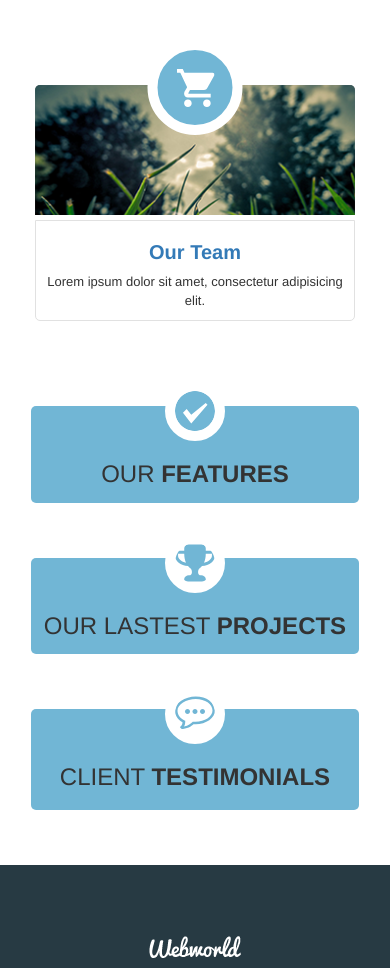
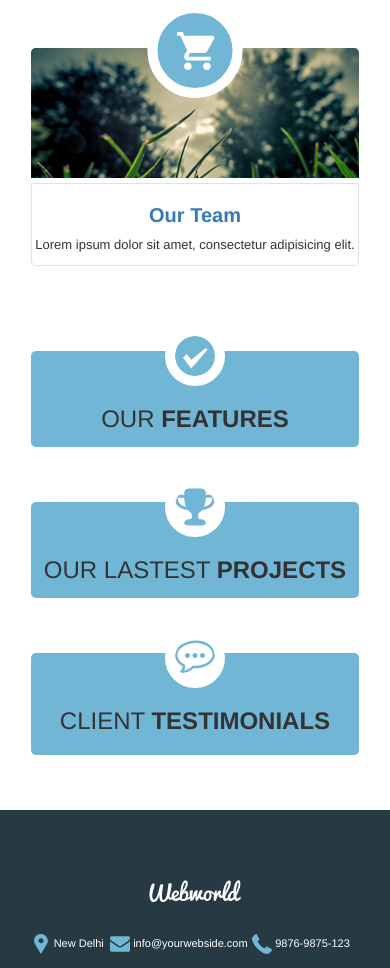
Before and after one commit to ailinnocelli/Plus54, a plain HTML site: page index.html in a window 390 px wide. Shown: the part 1032-2000 px from the top of the page. Drawn offline with nearby package versions, Linux system fonts and the light colour scheme; files that its build step writes are made by us from their sources.

Commit message:
Modifico footer mobile

```diff
--- a/index.html
+++ b/index.html
@@ -273,8 +273,8 @@
 					<div class="col-md-3 col-xs-12">
 						<h3 class="title hidden-xs hidden-sm">Contact</h3>
 						<p class="text hidden-xs hidden-sm">Lorem ipsum dolor sit amet, consectetur adipisicing elit. </p>
-						<div class="row">
-							<div class="col-md-12 col-xs-4">
+
+						<div class="address-content">
 							<div class="address">
 								<figure class="media-wrapper">
 									<img src="img/point.svg" alt="">
@@ -282,7 +282,7 @@
 								<span>New Delhi</span>
 							</div>
 						</div>
-							<div class="col-md-12 col-xs-4">
+						<div class="mail-content">
 							<div class="mail">
 								<figure class="media-wrapper">
 									<img src="img/mail.svg" alt="">
@@ -290,7 +290,7 @@
 								<a href="mailto:info@yourwebside.com">info@yourwebside.com</a>
 							</div>
 						</div>
-							<div class="col-md-12 col-xs-4">
+						<div class="phone-content">
 							<div class="phone">
 								<figure class="media-wrapper">
 									<img src="img/phone.svg" alt="">
@@ -298,8 +298,6 @@
 								<span>9876-9875-123</span>
 							</div>
 						</div>
-						</div>
-
 					</div>
 					<div class="col-md-3 hidden-xs hidden-sm">
 						<h3 class="title">Lastest Tweets</h3>
--- a/scss/home.scss
+++ b/scss/home.scss
@@ -120,6 +120,9 @@
 			overflow: hidden;
 			border-radius: 5px 5px 0 0;
 			display: inline-block;
+			@media(max-width: 576px) {
+				width: 100%;
+			}
 			img {
 				width: 100%;
 				height: auto;
@@ -130,6 +133,9 @@
 			border: solid 1px $secondary1;
 			width: 320px;
 			margin: 0 auto;
+			@media(max-width: 576px) {
+				width: 100%;
+			}
 		}
 		.article-title {
 			font-size: 2rem;
@@ -413,8 +419,17 @@
 	.footer {
 		background-color: $main3;
 		padding-top: 70px;
-		.col-xs-4 {
-			padding: 0;
+		.address-content, .mail-content, .phone-content {
+			display: inline-block;
+		}
+		.address-content {
+			width: 23%;
+		}
+		.mail-content {
+			width: 42%;
+		}
+		.phone-content {
+			width: 32%;
 		}
 		.logo {
 			margin-bottom: 30px;
@@ -466,7 +481,7 @@
 		.address, .mail, .phone {
 			margin-bottom: 10px;
 			color: $white;
-			font-size: 12px;
+			font-size: 11px;
 			a {
 				color: $white;
 			}
```
Also changed, not shown: contact.html (+4 -5 lines). Lines whose indentation alone changed are shown as unchanged.
